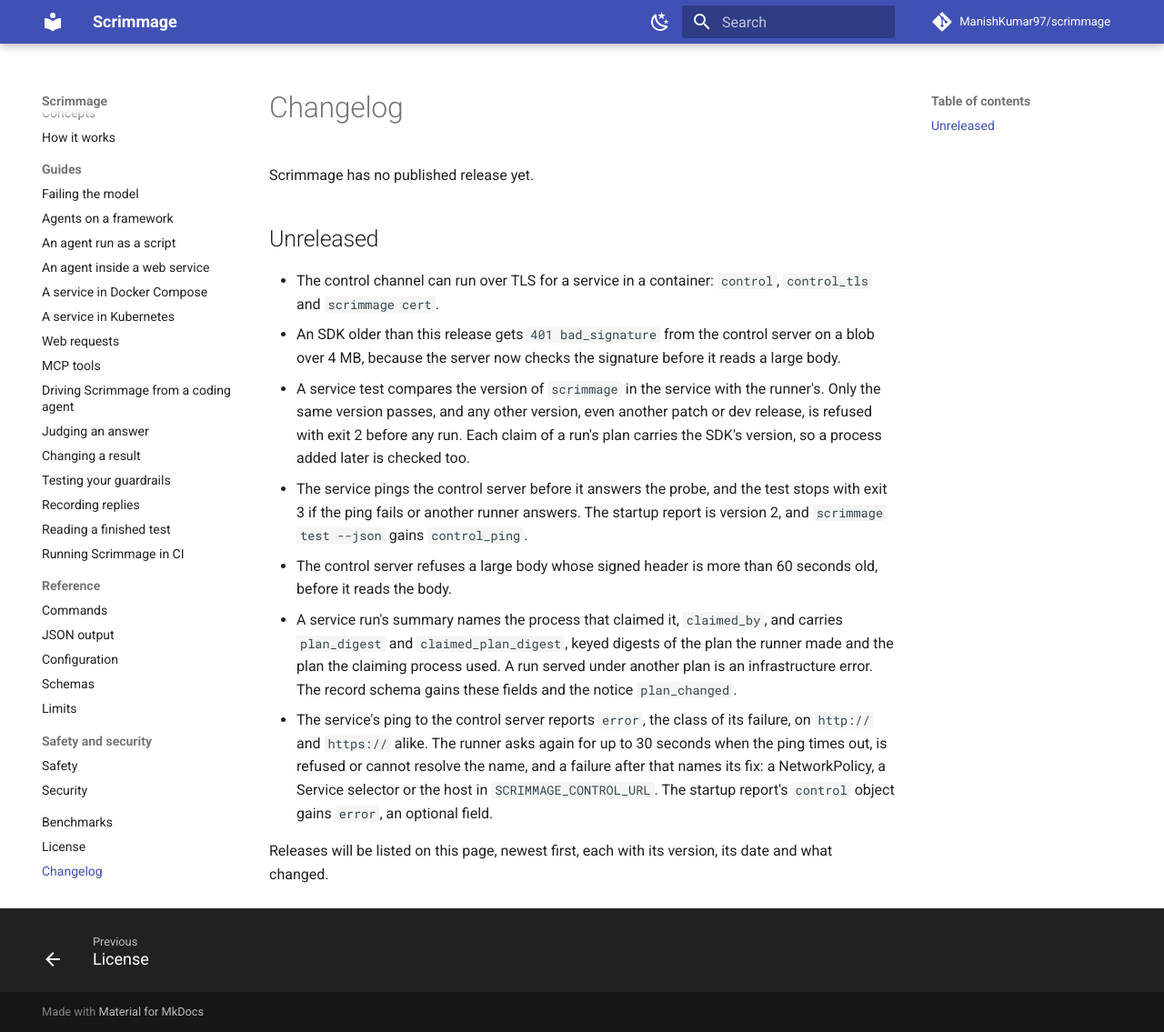
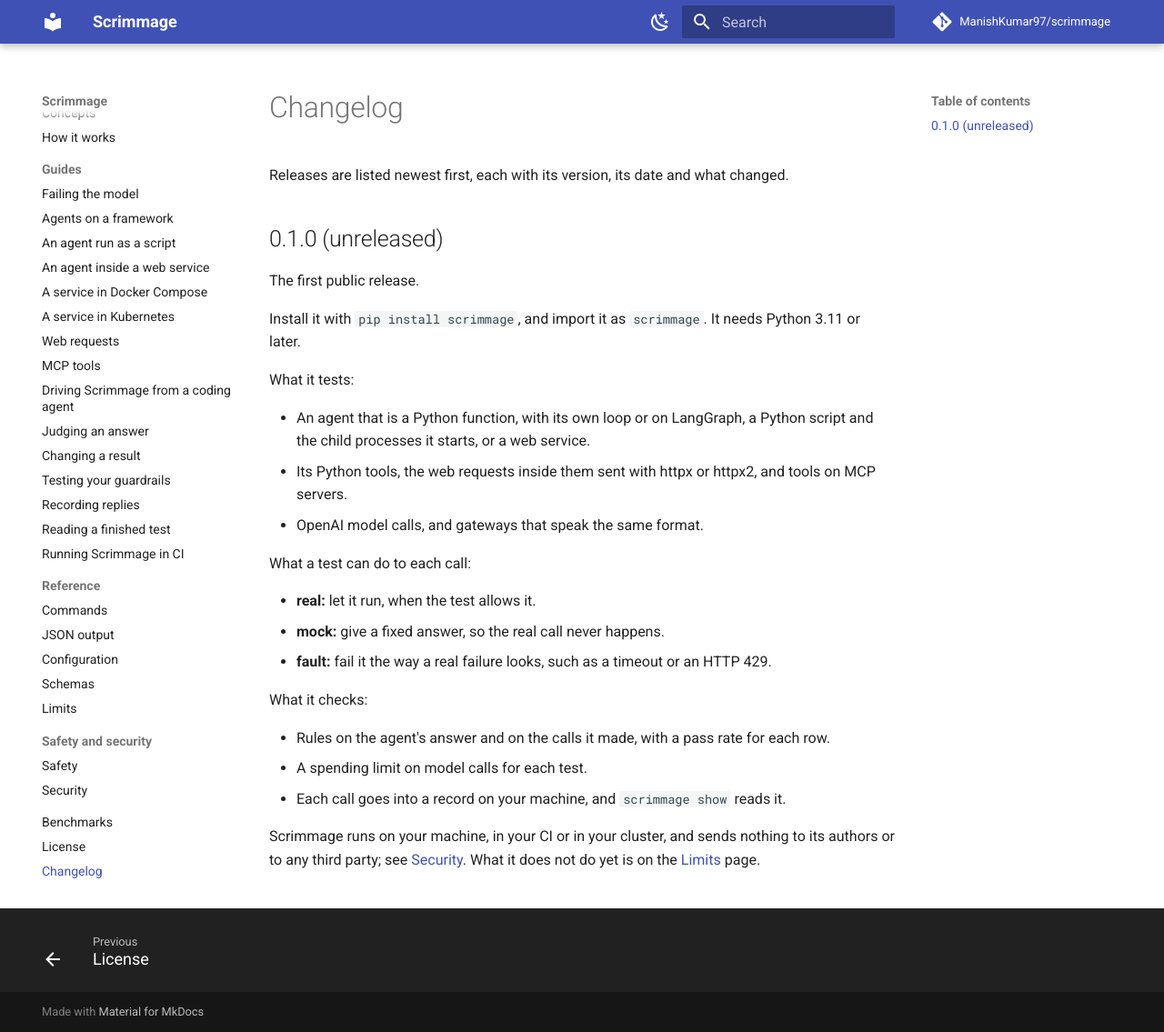
Before and after one commit to ManishKumar97/scrimmage, an MkDocs documentation site: the page built from docs/changelog.md, in a window 1280 px wide and 1135 px high. Shown: the whole window at 91% size. Built offline with MkDocs 1.6.1 and Material for MkDocs 9.7.7, drawn with Linux system fonts in a browser that asks for light colours; comment, search, counter and statistics services are not loaded.

Commit message:
docs(changelog): write the 0.1.0 entry as the first release
Nobody used the versions before 0.1.0, so a list of changes since them told a new user nothing. The entry says what the first release does instead.

```diff
--- a/docs/changelog.md
+++ b/docs/changelog.md
@@ -1,22 +1,31 @@
 # Changelog
 
-Scrimmage has no published release yet.
+Releases are listed newest first, each with its version, its date and what changed.
 
-## Unreleased
+## 0.1.0 (unreleased)
 
-- The control channel can run over TLS for a service in a container: `control`, `control_tls` and `scrimmage cert`.
-- An SDK older than this release gets `401 bad_signature` from the control server on a blob over 4 MB, because the server now checks the signature before it reads a large body.
-- A service test compares the version of `scrimmage` in the service with the runner's.
-  Only the same version passes, and any other version, even another patch or dev release, is refused with exit 2 before any run.
-  Each claim of a run's plan carries the SDK's version, so a process added later is checked too.
-- The service pings the control server before it answers the probe, and the test stops with exit 3 if the ping fails or another runner answers.
-  The startup report is version 2, and `scrimmage test --json` gains `control_ping`.
-- The control server refuses a large body whose signed header is more than 60 seconds old, before it reads the body.
-- A service run's summary names the process that claimed it, `claimed_by`, and carries `plan_digest` and `claimed_plan_digest`, keyed digests of the plan the runner made and the plan the claiming process used.
-  A run served under another plan is an infrastructure error.
-  The record schema gains these fields and the notice `plan_changed`.
-- The service's ping to the control server reports `error`, the class of its failure, on `http://` and `https://` alike.
-  The runner asks again for up to 30 seconds when the ping times out, is refused or cannot resolve the name, and a failure after that names its fix: a NetworkPolicy, a Service selector or the host in `SCRIMMAGE_CONTROL_URL`.
-  The startup report's `control` object gains `error`, an optional field.
+The first public release.
 
-Releases will be listed on this page, newest first, each with its version, its date and what changed.
+Install it with `pip install scrimmage`, and import it as `scrimmage`.
+It needs Python 3.11 or later.
+
+What it tests:
+
+- An agent that is a Python function, with its own loop or on LangGraph, a Python script and the child processes it starts, or a web service.
+- Its Python tools, the web requests inside them sent with httpx or httpx2, and tools on MCP servers.
+- OpenAI model calls, and gateways that speak the same format.
+
+What a test can do to each call:
+
+- **real:** let it run, when the test allows it.
+- **mock:** give a fixed answer, so the real call never happens.
+- **fault:** fail it the way a real failure looks, such as a timeout or an HTTP 429.
+
+What it checks:
+
+- Rules on the agent's answer and on the calls it made, with a pass rate for each row.
+- A spending limit on model calls for each test.
+- Each call goes into a record on your machine, and `scrimmage show` reads it.
+
+Scrimmage runs on your machine, in your CI or in your cluster, and sends nothing to its authors or to any third party; see [Security](security.md).
+What it does not do yet is on the [Limits](limits.md) page.
```
